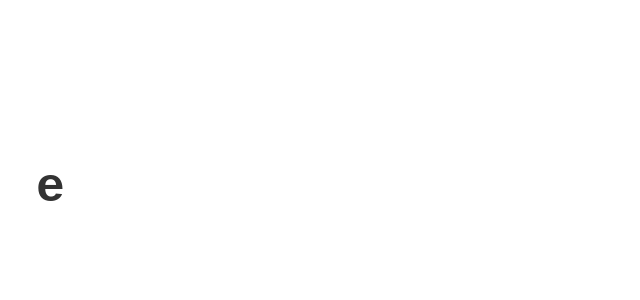
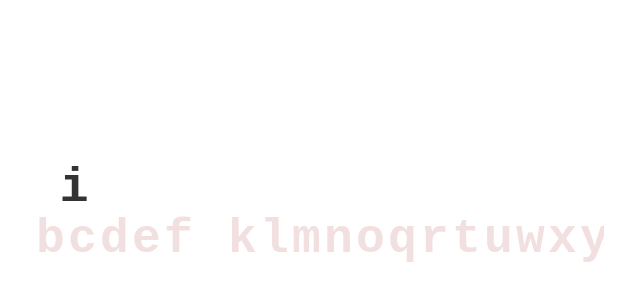
Before and after one commit to hustbill/react-alert-dashboard, a React (Create React App) app in the folder react-byte-dance/: page / in a window 1280 px wide. Shown: the part 16-316 px from the top of the page, without its empty margins (336-976 px from the left). Built offline with nearby package versions, Linux system fonts and the light colour scheme.

Commit message:
byte dance works with refresh

```diff
--- a/react-byte-dance/src/App.js
+++ b/react-byte-dance/src/App.js
@@ -26,11 +26,27 @@ class App extends React.Component {
       width: 960,
       height: 500,
       id: 'root',
-      alphabet: "abcdefghijklmnopqrstuvwxyz"
+      alphabet
     }
   }
 
+  componentDidMount() {
+    // Grab a random sample of letters from the alphabet, in alphabetical order.
+    setInterval(
+      () => this.randomMagicNumber(),
+      1500
+    );
+  }
+
+  randomMagicNumber = () => {
+    this.setState({
+      alphabet: d3.shuffle(alphabet).slice(0, Math.floor(Math.random() * 26)).sort()
+    });
+  }
+
   render() {
+    const data = d3.shuffle(this.state.alphabet).slice(0, Math.floor(Math.random() * 26)).sort();
+
      return (
       <div className="App">
 
@@ -56,7 +72,7 @@ class App extends React.Component {
          />
 
             <ScatterPlot data0={data0} data1={data1} width={600} height={480}/>     */}
-           <Alphabet alphabet={alphabet} width={600} height={400} x={200} y={600}/>
+         <Alphabet data={data} width={600} height={400} x={200} y={600}/>
 
 
           {/* <Game
--- a/react-byte-dance/src/Constant.js
+++ b/react-byte-dance/src/Constant.js
@@ -18,5 +18,5 @@ module.exports = {
         { gpa: 2.89, height: 180 },
         { gpa: 3.75, height: 153 }
     ],
-    alphabet: "abcdefghijklmnopqrstuvwxyz"
+    alphabet: "abcdefghijklmnopqrstuvwxyz".split("")
 }
--- a/react-byte-dance/src/components/Alphabet.js
+++ b/react-byte-dance/src/components/Alphabet.js
@@ -9,44 +9,25 @@ class Alphabet extends Component {
     constructor(props) {
         super(props);
         this.timer = 0;
-
-
-        this.state = {
-            alphabet: "abcdefghijklmnopqrstuvwxyz".split(""),
-            magicNumber: 23,
-            timer: new Date(),
-            g: [],
-        }
     }
-
     componentDidMount() {
-        var svg = d3.select("#canvas"),
+        const svg = d3.select("#canvas"),
             width = +svg.attr("width"),
             height = +svg.attr("height"),
             g = svg.append("g").attr("transform", "translate(32," + (height / 2) + ")");
+
         this.setState({
             g
         });
 
-        // Grab a random sample of letters from the alphabet, in alphabetical order.
-        setInterval(
-            () => this.randomMagicNumber(g),
-            1500
-        );
     }
 
-    randomMagicNumber = (g) => {
-         this.setState({
-            alphabet: d3.shuffle(this.state.alphabet).slice(0, Math.floor(Math.random() * 26)).sort()
-        });
-    }
-
-    update(data, g) {
+    drawChart(data) {
         var t = d3.transition()
             .duration(750);
 
         // JOIN new data with old elements.
-        var text = g.selectAll("text")
+        var text = this.state.g.selectAll("text")
             .data(data, function (d) { return d; });
 
         // EXIT old elements not present in new data.
@@ -75,27 +56,17 @@ class Alphabet extends Component {
             .transition(t)
             .attr("y", 0)
             .style("fill-opacity", 1);
-    };
-
+    }
 
     componentDidUpdate() {
-
-        this.update(this.state.alphabet, this.state.g);
+        this.drawChart(this.props.data);
     }
-    componentWillUnmount() {
-        // clearInterval(this.timerId);
-    }
-
-
-
 
     render() {
         return (
             <div>
-                <svg id="canvas" width={this.props.width} height={this.props.height}></svg>
+                <svg id="canvas" data={this.props.data} width={this.props.width} height={this.props.height}></svg>
             </div>
-
-
         );
     }
 }
```
